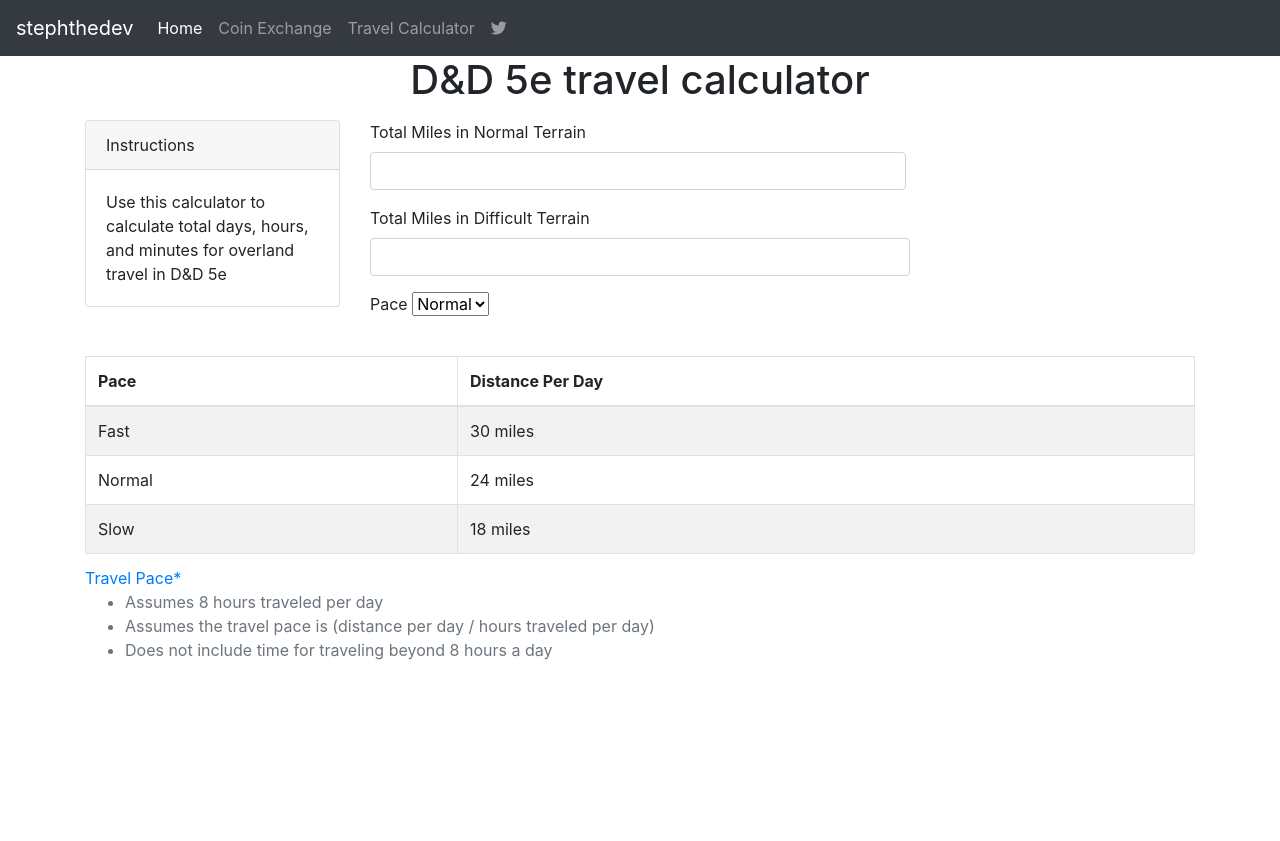
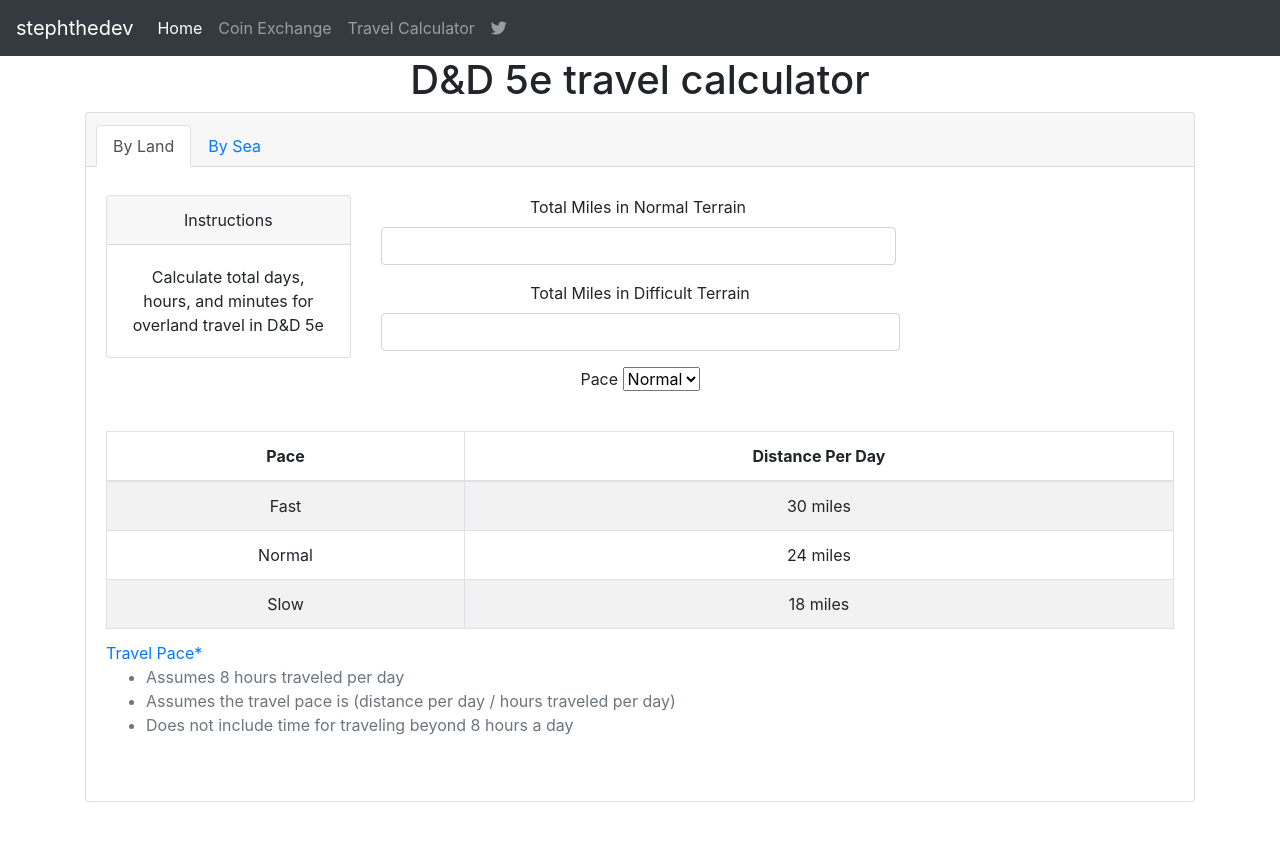
Before and after one commit to stephthedev/stephthedev.github.io, a Jekyll site: the page built from dnd-travel-calculator.html, in a window 1280 px wide. Shown: the top 841 px of the page. Built offline with Jekyll 4.4.1, drawn with Linux system fonts in a browser that asks for light colours; nearby versions of some CDN libraries.

Commit message:
Add travel calculator by sea

```diff
--- /dev/null
+++ b/_includes/land.html
@@ -0,0 +1,62 @@
+<div class="row mt-2">
+    <div class="col-md-3">
+        <div class="card">
+            <div class="card-header">Instructions</div>
+            <div class="card-body">
+                Calculate total days, hours, and minutes for overland travel in D&amp;D 5e
+            </div>
+        </div>
+    </div>
+
+    <div class="col-md-6">
+        <form class="form-horizontal" onkeyup="return calculateByLand();" onchange="return calculateByLand();">
+            <div class="form-group mr-1">
+                <label for="miles">Total Miles in Normal Terrain</label>
+                <input class="form-control" type="tel" id="miles" name="miles" maxlength="10"></input>
+            </div>
+
+             <div class="form-group">
+                <label for="diffMiles">Total Miles in Difficult Terrain</label>
+                <input class="form-control" type="tel" id="diffMiles" name="diffMiles" maxlength="10"></input>
+            </div>
+
+            <div class="form-group">
+                <label for="pace">Pace</label>
+                <select id="pace">
+                  <option value="slow">Slow</option>
+                  <option value="normal" selected>Normal</option>
+                  <option value="fast">Fast</option>
+                </select>
+            </div>
+        </form>
+    </div>
+
+    <div class="col-md-3">
+        <div id="result" class="alert alert-info invisible">
+            <h5>Results</h5>
+            <span id="placeholder"></span>
+        </div>
+    </div>
+</div>
+
+<div class="row">
+    <div class="col-md-12">
+        {% include pace.html %}
+    </div>
+</div>
+
+<script type="text/javascript">
+    function calculateByLand() {
+        var normalMiles = document.getElementById("miles").value;
+        var difficultMiles = document.getElementById("diffMiles").value;
+        var pace = document.getElementById("pace").value;
+        var result = TravelCalculator.calculateTravelTimeByLand(normalMiles, difficultMiles, pace);
+        //Unhide the result
+        var resultDiv = document.getElementById("result");
+        resultDiv.classList.remove("invisible");
+
+        var placeholder = document.getElementById("placeholder");
+        placeholder.innerHTML = result.days + "d " +result.hours + "h " + result.minutes + "m";
+        return false;
+    }
+</script>
--- /dev/null
+++ b/_includes/sea.html
@@ -0,0 +1,60 @@
+<div class="row mt-2">
+    <div class="col-md-3">
+        <div class="card">
+            <div class="card-header">Instructions</div>
+            <div class="card-body">
+                Calculate total days, hours, and minutes for sea travel in D&amp;D 5e
+            </div>
+        </div>
+    </div>
+
+    <div class="col-md-6">
+        <form class="form-horizontal" onkeyup="return calculateBySea();" onchange="return calculateBySea();">
+            <div class="form-group mr-1">
+                <label for="nautical-miles">Total Miles</label>
+                <input class="form-control" type="tel" id="nautical-miles" name="nautical-miles" maxlength="10"></input>
+            </div>
+
+            <div class="form-group">
+                <label for="ship">Ship</label>
+                <select id="ship">
+                  <option value="galley">Galley</option>
+                  <option value="keelboat" selected>Keelboat</option>
+                  <option value="longship">Longship</option>
+                  <option value="rowboat">Rowboat</option>
+                  <option value="sailingship">Sailing Ship</option>
+                  <option value="warship">Warship</option>
+                </select>
+            </div>
+        </form>
+    </div>
+
+    <div class="col-md-3">
+        <div id="result-by-sea" class="alert alert-info invisible">
+            <h5>Results</h5>
+            <span id="placeholder-by-sea"></span>
+        </div>
+    </div>
+</div>
+
+<div class="row">
+    <div class="col-md-12">
+        {% include ship.html %}
+    </div>
+</div>
+
+<script type="text/javascript">
+    function calculateBySea() {
+        var miles = document.getElementById("nautical-miles").value;
+        var ship = document.getElementById("ship").value;
+        var result = TravelCalculator.calculateTravelTimeBySea(miles, ship);
+
+        //Unhide the result
+        var resultDiv = document.getElementById("result-by-sea");
+        resultDiv.classList.remove("invisible");
+
+        var placeholder = document.getElementById("placeholder-by-sea");
+        placeholder.innerHTML = result.days + "d " +result.hours + "h " + result.minutes + "m";
+        return false;
+    }
+</script>
--- /dev/null
+++ b/_includes/ship.html
@@ -0,0 +1,39 @@
+<div class="table-responsive mt-3">
+	<table class="table table-bordered table-striped table-responsive-xs">
+		<caption>
+			<a target="_blank" href="https://www.dndbeyond.com/vehicles">
+				Ship Travel Pace*
+			</a>
+		</caption>
+		<thead>
+			<th>Ship</th>
+			<th>Distance Per Day</th>
+		</thead>
+		<tbody>
+			<tr>
+				<td>Galley</td>
+				<td>96 miles</td>
+			</tr>
+			<tr>
+				<td>Keelboat</td>
+				<td>72 miles</td>
+			</tr>
+			<tr>
+				<td>Longship</td>
+				<td>120 miles</td>
+			</tr>
+			<tr>
+				<td>Rowboat</td>
+				<td>24 miles</td>
+			</tr>
+			<tr>
+				<td>Sailing Ship</td>
+				<td>120 miles</td>
+			</tr>
+			<tr>
+				<td>Warship</td>
+				<td>96 miles</td>
+			</tr>
+		</tbody>
+	</table>
+</div>
--- a/dnd-travel-calculator.html
+++ b/dnd-travel-calculator.html
@@ -13,66 +13,32 @@
         </div>
     </div>
 
-    <div class="row mt-2">
-        <div class="col-md-3">
-            <div class="card">
-                <div class="card-header">Instructions</div>
-                <div class="card-body">
-                    Use this calculator to calculate total days, hours, and minutes for overland travel in D&amp;D 5e
-                </div>
-            </div>
+    <div class="card text-center">
+        <div class="card-header">
+            <ul id="tabs" class="nav nav-tabs card-header-tabs">
+                <li class="nav-item">
+                    <a id="by-land" class="nav-link active" onClick="swapTab(this);" href="#">By Land</a>
+                </li>
+                <li class="nav-item">
+                    <a id="by-sea" class="nav-link" onClick="swapTab(this);" href="#">By Sea</a>
+                </li>
+            </ul>
         </div>
-
-        <div class="col-md-6">
-            <form class="form-horizontal" onkeyup="return calculate();" onchange="return calculate();">
-                <div class="form-group mr-1">
-                    <label for="miles">Total Miles in Normal Terrain</label>
-                    <input class="form-control" type="tel" id="miles" name="miles" maxlength="10"></input>
-                </div>
-
-                 <div class="form-group">
-                    <label for="diffMiles">Total Miles in Difficult Terrain</label>
-                    <input class="form-control" type="tel" id="diffMiles" name="diffMiles" maxlength="10"></input>
-                </div>
-
-                <div class="form-group">
-                    <label for="pace">Pace</label>
-                    <select id="pace">
-                      <option value="slow">Slow</option>
-                      <option value="normal" selected>Normal</option>
-                      <option value="fast">Fast</option>
-                    </select>
-                </div>
-            </form>
+        <div id="card-body-by-land" class="card-body travel-calc">
+            {% include land.html %}
         </div>
-
-        <div class="col-md-3">
-            <div id="result" class="alert alert-info invisible">
-                <h5>Results</h5>
-                <span id="placeholder"></span>
-            </div>
+        <div id="card-body-by-sea" class="d-none card-body travel-calc">
+            {% include sea.html %}
         </div>
     </div>
 
-    <div class="row">
-        <div class="col-md-12">
-            {% include pace.html %}
-        </div>
-    </div>
 
     <script type="text/javascript">
-        function calculate() {
-            var normalMiles = document.getElementById("miles").value;
-            var difficultMiles = document.getElementById("diffMiles").value;
-            var pace = document.getElementById("pace").value;
-            var result = TravelCalculator.calculateDistance(normalMiles, difficultMiles, pace);
-            //Unhide the result
-            var resultDiv = document.getElementById("result");
-            resultDiv.classList.remove("invisible");
-
-            var placeholder = document.getElementById("placeholder");
-            placeholder.innerHTML = result.days + "d " +result.hours + "h " + result.minutes + "m";
-            return false;
+        function swapTab(link) {
+            $(".nav-link").removeClass("active");
+            $("#" + link.id).addClass("active");
+            $(".travel-calc").addClass("d-none");
+            $("#card-body-" + link.id).removeClass("d-none");
         }
     </script>
 </div>
```
Also changed, not shown: other parts of dnd-travel-calculator.html (+1 -1 lines), dist/travel-calculator.min.js.
